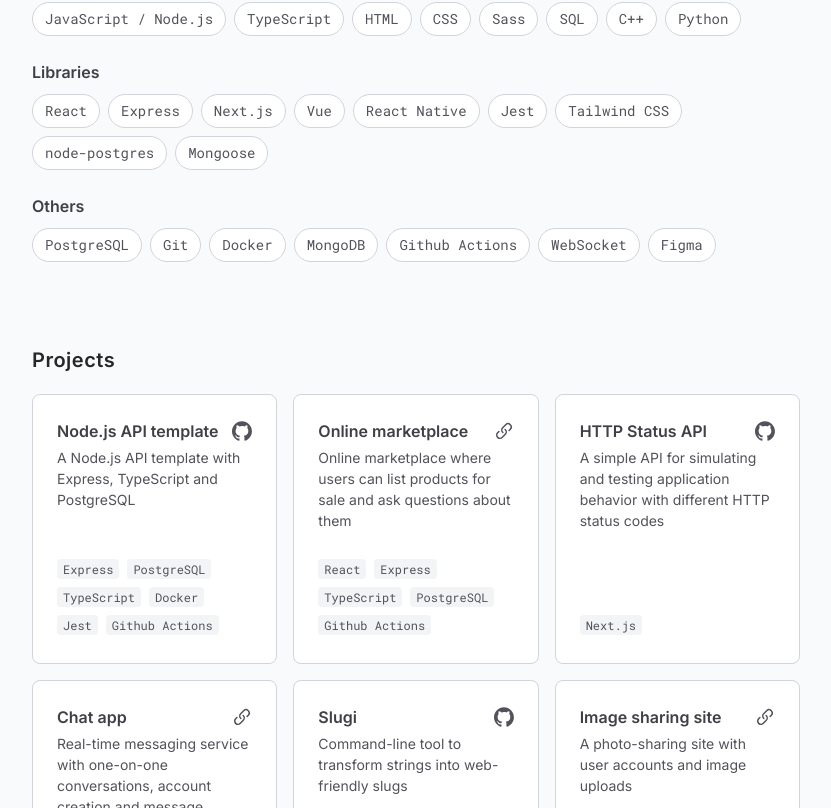
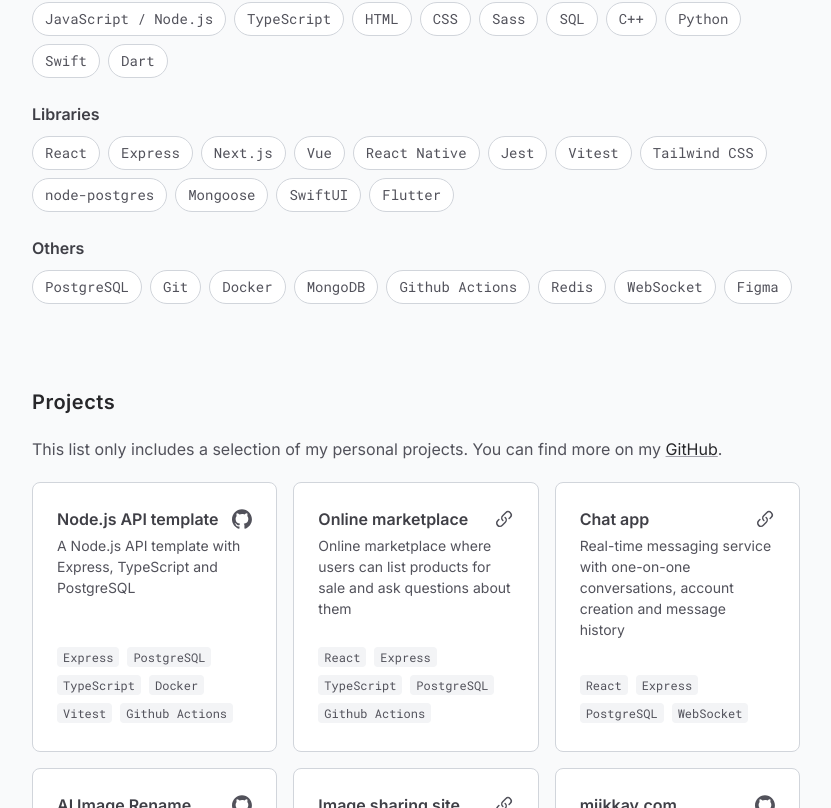
Before and after one commit to miikkaylisiurunen/miikkay.com, a Next.js app: page / in a window 1280 px wide. Shown: the part 1092-1900 px from the top of the page, without its empty margins (224-1055 px from the left). Built offline with nearby package versions, Linux system fonts and the light colour scheme.

Commit message:
Update content

```diff
--- a/json/projects.json
+++ b/json/projects.json
@@ -2,7 +2,7 @@
   {
     "name": "Node.js API template",
     "description": "A Node.js API template with Express, TypeScript and PostgreSQL",
-    "tech": ["Express", "PostgreSQL", "TypeScript", "Docker", "Jest", "Github Actions"],
+    "tech": ["Express", "PostgreSQL", "TypeScript", "Docker", "Vitest", "Github Actions"],
     "link": "https://github.com/miikkaylisiurunen/template-node-express"
   },
   {
@@ -12,22 +12,16 @@
     "link": "https://marketplace.miikkay.com"
   },
   {
-    "name": "HTTP Status API",
-    "description": "A simple API for simulating and testing application behavior with different HTTP status codes",
-    "tech": ["Next.js"],
-    "link": "https://github.com/miikkaylisiurunen/http-status-api"
-  },
-  {
     "name": "Chat app",
     "description": "Real-time messaging service with one-on-one conversations, account creation and message history",
     "tech": ["React", "Express", "PostgreSQL", "WebSocket"],
     "link": "https://chat.miikkay.com"
   },
   {
-    "name": "Slugi",
-    "description": "Command-line tool to transform strings into web-friendly slugs",
-    "tech": ["Node.js"],
-    "link": "https://github.com/miikkaylisiurunen/slugi"
+    "name": "AI Image Rename",
+    "description": "Command-line tool to automatically rename images based on their content for better organization",
+    "tech": ["Node.js", "Github Actions"],
+    "link": "https://github.com/miikkaylisiurunen/ai-image-rename"
   },
   {
     "name": "Image sharing site",
--- a/json/skills.json
+++ b/json/skills.json
@@ -1,7 +1,18 @@
 [
   {
     "header": "Languages",
-    "list": ["JavaScript / Node.js", "TypeScript", "HTML", "CSS", "Sass", "SQL", "C++", "Python"]
+    "list": [
+      "JavaScript / Node.js",
+      "TypeScript",
+      "HTML",
+      "CSS",
+      "Sass",
+      "SQL",
+      "C++",
+      "Python",
+      "Swift",
+      "Dart"
+    ]
   },
   {
     "header": "Libraries",
@@ -12,13 +23,25 @@
       "Vue",
       "React Native",
       "Jest",
+      "Vitest",
       "Tailwind CSS",
       "node-postgres",
-      "Mongoose"
+      "Mongoose",
+      "SwiftUI",
+      "Flutter"
     ]
   },
   {
     "header": "Others",
-    "list": ["PostgreSQL", "Git", "Docker", "MongoDB", "Github Actions", "WebSocket", "Figma"]
+    "list": [
+      "PostgreSQL",
+      "Git",
+      "Docker",
+      "MongoDB",
+      "Github Actions",
+      "Redis",
+      "WebSocket",
+      "Figma"
+    ]
   }
 ]
--- a/pages/index.tsx
+++ b/pages/index.tsx
@@ -28,9 +28,9 @@
             <Paragraph>Software Engineer</Paragraph>
           </div>
           <Paragraph>
-            I am an ambitious software engineer interested in web development. Even though I have
-            the most experience with full-stack technologies such as <InlineCode>React</InlineCode>{' '}
-            and <InlineCode>Node.js</InlineCode>, I am always eager to learn and try new things. I
+            I am an ambitious software engineer interested in web development. I have the most
+            experience with full-stack technologies such as <InlineCode>React</InlineCode> and{' '}
+            <InlineCode>Node.js</InlineCode>, and I am always eager to learn and try new things. I
             enjoy solving real-world problems and coming up with unique solutions to them.
           </Paragraph>
         </Section>
@@ -61,7 +61,7 @@
           <div className="space-y-0.5">
             <Subheader>Tampere University of Applied Sciences</Subheader>
             <Paragraph>Bachelor of Engineering, Software Engineering</Paragraph>
-            <Paragraph dim>2021 - (2025)</Paragraph>
+            <Paragraph dim>2021 - 2025</Paragraph>
           </div>
         </Section>
 
@@ -87,6 +87,13 @@
 
         <Section id="projects">
           <Header>Projects</Header>
+          <Paragraph>
+            This list only includes a selection of my personal projects. You can find more on my{' '}
+            <InlineLink href="https://github.com/miikkaylisiurunen" external>
+              GitHub
+            </InlineLink>
+            .
+          </Paragraph>
           <div className="grid grid-cols-1 gap-4 sm:grid-cols-2 md:grid-cols-3">
             {projects.map((project) => {
               return <ProjectCard key={project.name} details={project} />;
```
